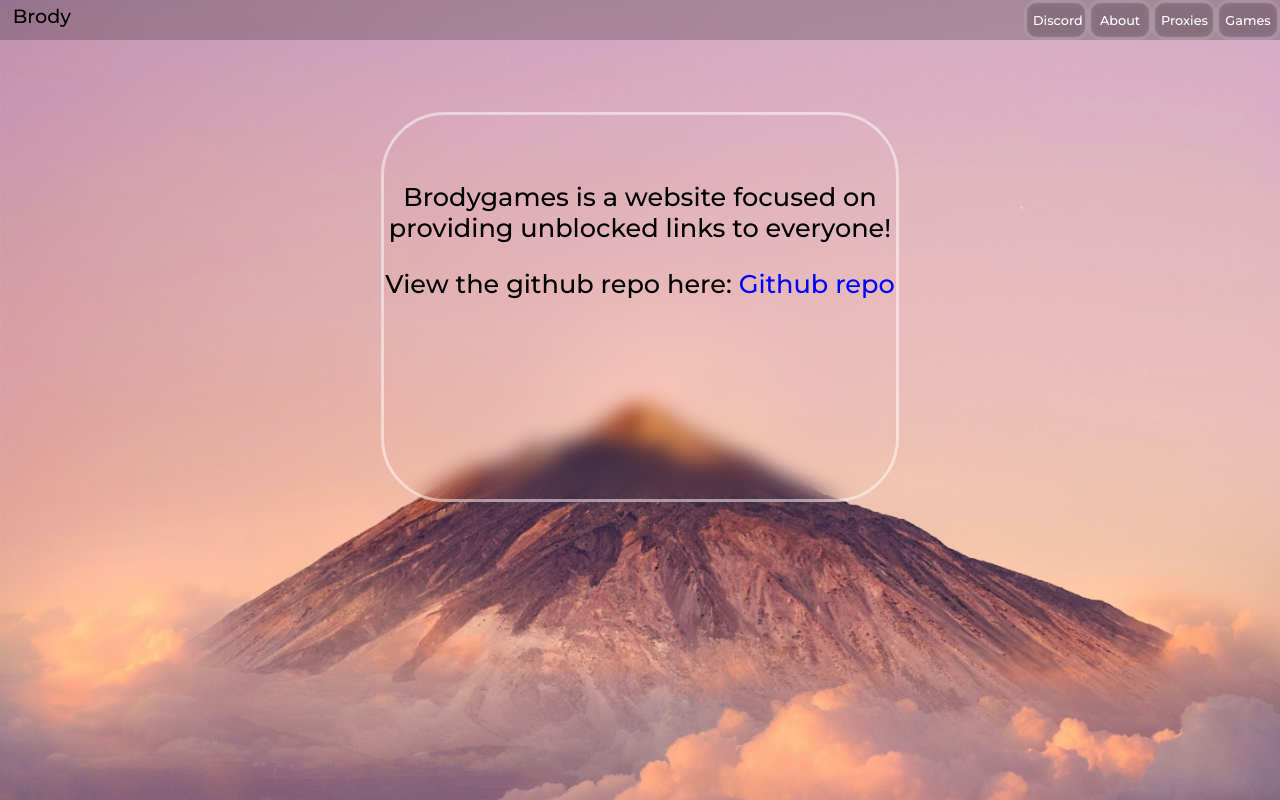
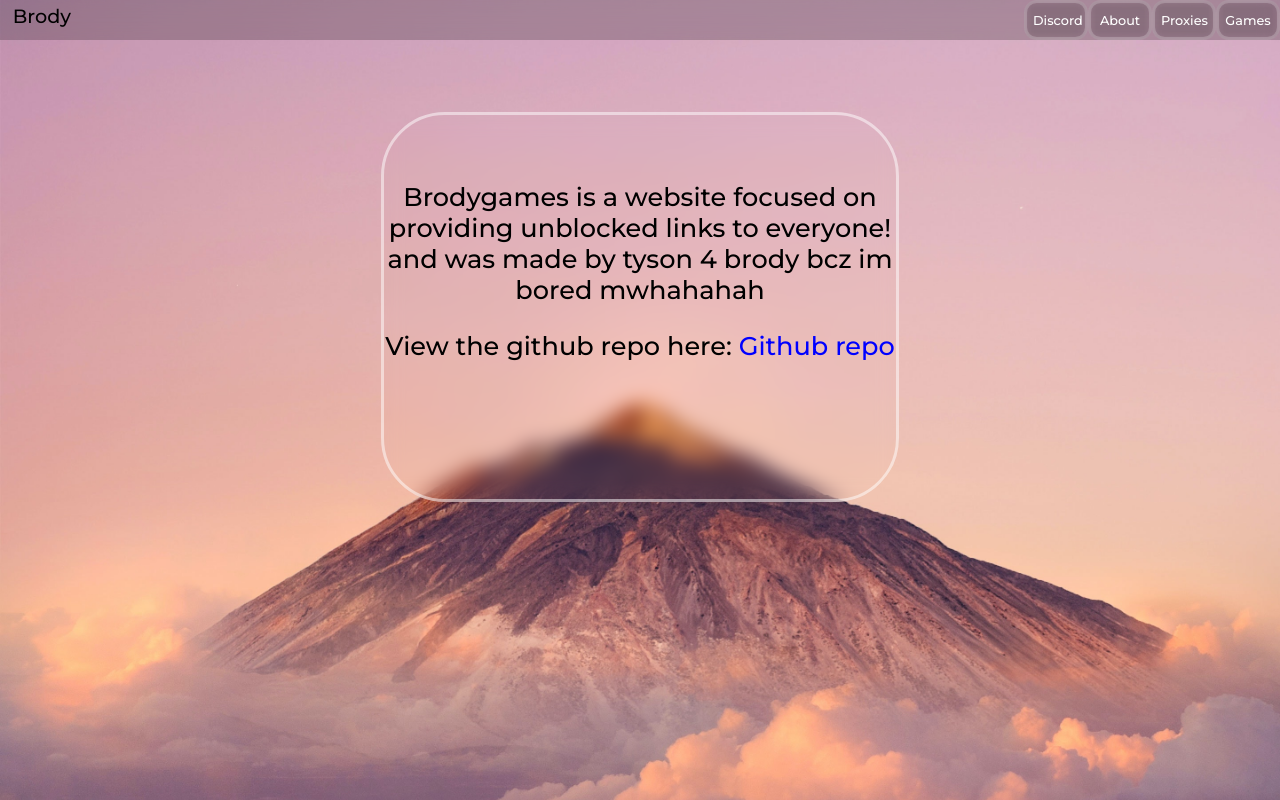
Before and after one commit to leopardfr/Novogames, a website: page public/about.html in a window 1280 px wide. Drawn offline with Linux system fonts and the light colour scheme.

Commit message:
Update about.html

```diff
--- a/public/about.html
+++ b/public/about.html
@@ -42,7 +42,7 @@
 
             <div id="mainDiv">
 
-                <p style="font-size: 2vw;" id="info"> Brodygames is a website focused on providing unblocked links to everyone! </p>
+                <p style="font-size: 2vw;" id="info"> Brodygames is a website focused on providing unblocked links to everyone! and was made by tyson 4 brody bcz im bored mwhahahah </p>
 
                 <p style="font-size: 2vw;" id="info">View the github repo here: <a onclick="link(`https://github.com/RisingGlitch/Brodygames`, true)" style="color: blue;"> Github repo </a></p>
 
```
